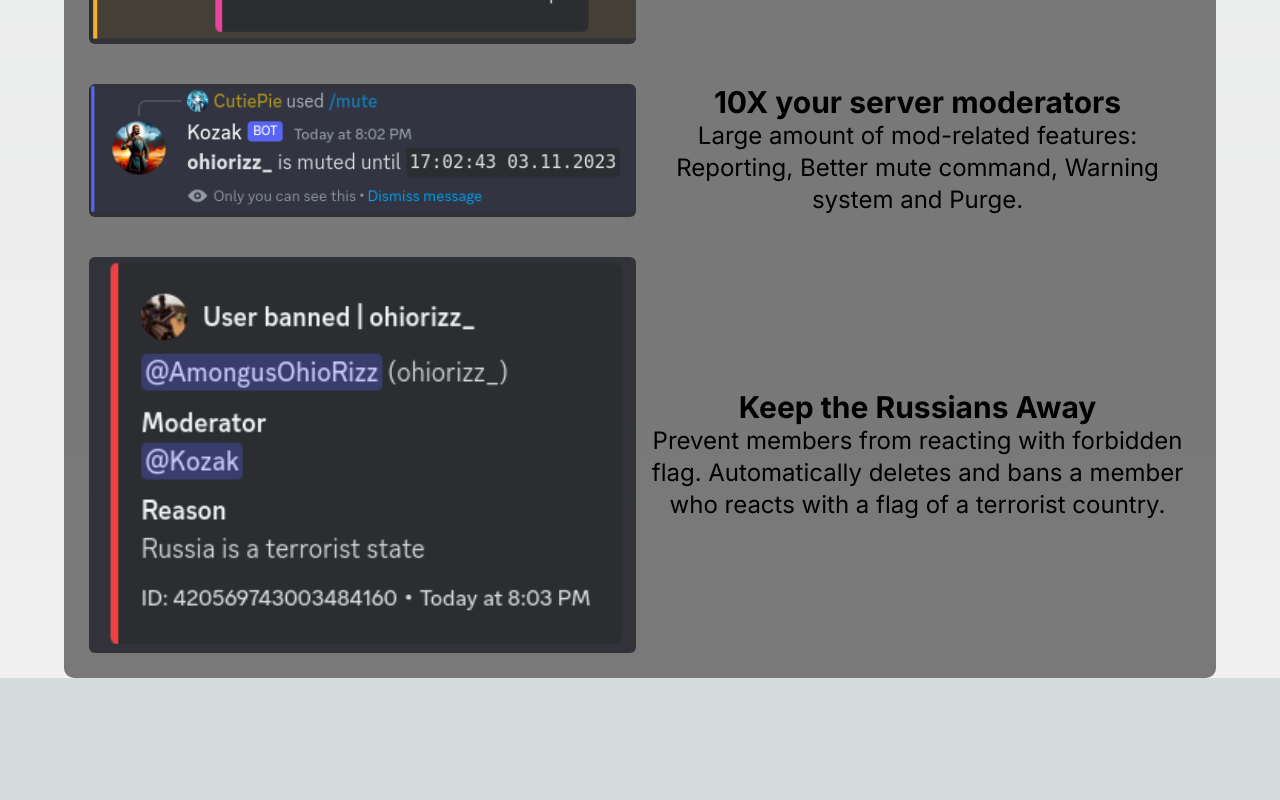
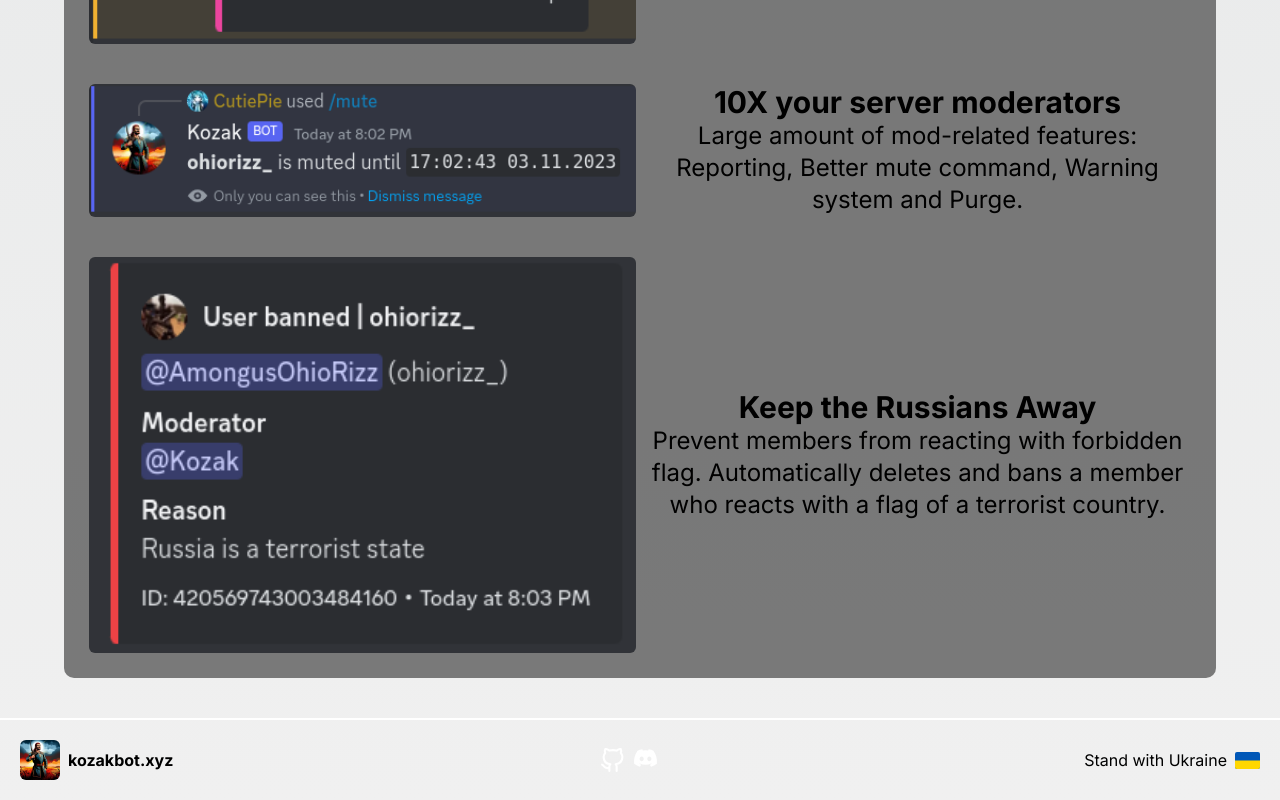
Before and after one commit to RomaDevWorld/Kozak-UI, a Next.js app: page / in a window 1280 px wide. Shown: the part 2959-3759 px from the top of the page. Before the commit the page ends 3637 px from the top, so only its background shows below. Built offline with nearby package versions, Linux system fonts and the light colour scheme; no server answers.

Commit message:
add: footer

```diff
--- a/src/app/dashboard/[guildId]/layout.tsx
+++ b/src/app/dashboard/[guildId]/layout.tsx
@@ -15,7 +15,7 @@ export default async function RootLayout({ children, params }: { children: React
   const guild = await fetchGuild(params.guildId)
 
   return (
-    <div>
+    <div className="flex-1">
       <Navbar guild={guild} />
       {children}
       <ToastContainer position="bottom-right" theme="dark" autoClose={1500} newestOnTop={true} />
--- a/src/app/globals.css
+++ b/src/app/globals.css
@@ -19,6 +19,10 @@
 body {
   color: rgb(var(--foreground-rgb));
   background: linear-gradient(to bottom, transparent, rgb(var(--background-end-rgb))) rgb(var(--background-start-rgb));
+  display: flex;
+  flex-direction: column;
+  min-height: 100vh;
+  justify-content: space-between;
 }
 
 .container {
--- a/src/app/layout.tsx
+++ b/src/app/layout.tsx
@@ -1,3 +1,4 @@
+import Footer from '@/components/Footer'
 import './globals.css'
 import type { Metadata } from 'next'
 import { Inter } from 'next/font/google'
@@ -12,7 +13,10 @@ export const metadata: Metadata = {
 export default function RootLayout({ children }: { children: React.ReactNode }) {
   return (
     <html lang="en">
-      <body className={inter.className}>{children}</body>
+      <body className={inter.className}>
+        {children}
+        <Footer />
+      </body>
     </html>
   )
 }
--- /dev/null
+++ b/src/components/Footer.tsx
@@ -0,0 +1,28 @@
+import Link from 'next/link'
+import React from 'react'
+import Image from 'next/image'
+
+const Footer = () => {
+  return (
+    <footer className="w-full mt-10 px-5 flex justify-between items-center py-5 border-t-2 border-t-white">
+      <Link href={'/'} className="flex items-center gap-2">
+        <Image src={'/avatar.webp'} alt="Kozak logo" width={40} height={40} className="rounded-md" />
+        <h1 className="font-bold">kozakbot.xyz</h1>
+      </Link>
+      <div className="flex gap-2">
+        <Link href={process.env.LINKS_GITHUB as string}>
+          <Image className="invert" src="/github.svg" alt="github social" height={25} width={25} />
+        </Link>
+        <Link href={process.env.LINKS_DISCORD as string}>
+          <Image className="invert" src="/discord.svg" alt="discord social" height={25} width={25} />
+        </Link>
+      </div>
+      <Link href={'https://u24.gov.ua/about'} className="flex gap-2 items-center">
+        <p>Stand with Ukraine</p>
+        <Image src="/Ukraine.svg" width={25} height={25} alt="Ukrainian donation link" className="rounded-sm" />
+      </Link>
+    </footer>
+  )
+}
+
+export default Footer
```
Also changed, not shown: public/Ukraine.svg (added), public/github.svg (added).
